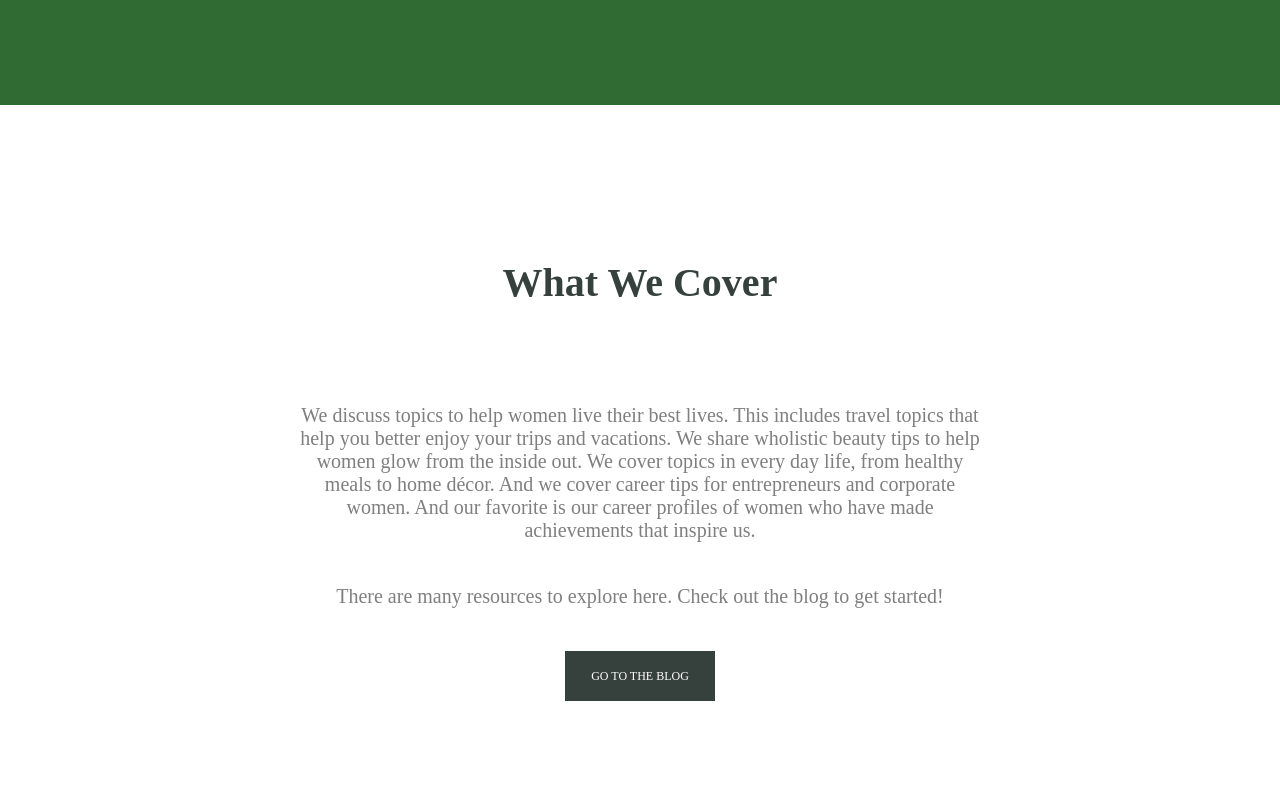
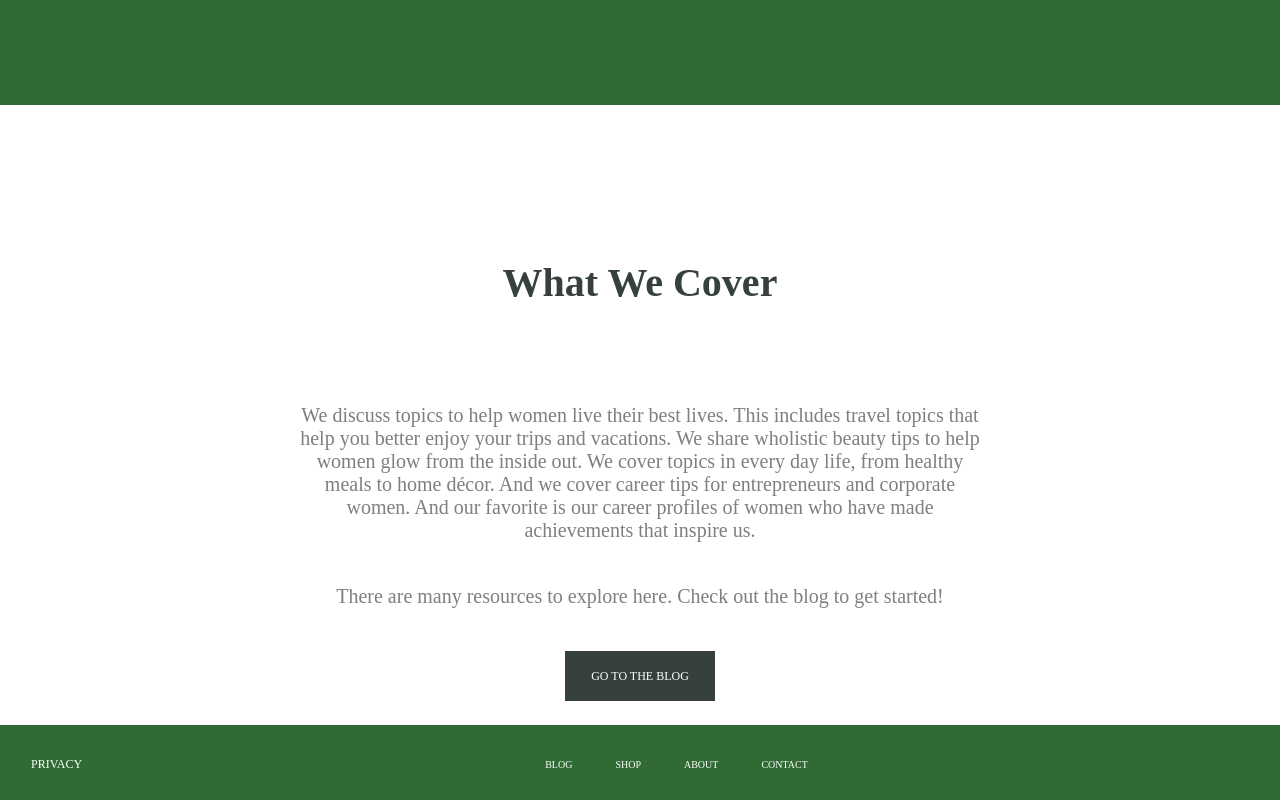
Before and after one commit to Ninodi/homework8, a plain HTML site: page index.html in a window 1280 px wide. Shown: the part 844-1644 px from the top of the page. Before the commit the page ends 1569 px from the top, so only its background shows below. Drawn offline with Linux system fonts and the light colour scheme.

Commit message:
add footer file html and css

```diff
--- a/style.css
+++ b/css/style.css
@@ -6,7 +6,7 @@
     box-sizing: border-box;
 }
 
-ul{
+nav ul{
     margin-left: -100px;
     display: flex;
     flex-direction: row;
@@ -14,11 +14,12 @@ ul{
     align-items: center;
 }
 
-li{
+nav li{
    margin-left: 100px;
 }
 
 nav a{
+    font-size: 18px;
     color: #7F7F7F;
 }
 .soc_media{
@@ -47,7 +48,7 @@ header{
 main{
     width: 100%;
 }
-section, .about, .info, .info2{
+section, footer {
     width: 100%;
 }
 .about{
@@ -149,3 +150,33 @@ section, .about, .info, .info2{
     justify-content: center;
     align-items: center;
 }
+
+footer{
+    height: 75px;
+    background-color: #306B34;
+    display: flex;
+    justify-content: flex-start;
+    align-items: center;
+}
+
+footer ul{
+    margin-left: 31px;
+    display: flex;
+    flex-direction: row;
+    flex-wrap: wrap;
+    align-items: center;
+}
+
+.footer_privacy{
+    font-size: 12px;
+    margin-right: 420px;
+}
+
+footer li{
+    margin-right: 43px;
+}
+
+footer a{
+    font-size: 10px;
+    color: #FFFFFF;
+}
--- a/index.html
+++ b/index.html
@@ -4,7 +4,7 @@
     <meta charset="UTF-8">
     <meta http-equiv="X-UA-Compatible" content="IE=edge">
     <meta name="viewport" content="width=device-width, initial-scale=1.0">
-    <link rel="stylesheet" href="style.css">
+    <link rel="stylesheet" href="css/style.css">
     <title>Document</title>
 </head>
 <body>
@@ -67,5 +67,24 @@
             </div>
         </section>
     </main>
+    <footer>
+        <ul>
+            <li>
+                <a class="footer_privacy" href="#">PRIVACY</a>
+            </li>
+            <li>
+                <a href="#">BLOG</a>
+            </li>
+            <li>
+                <a href="#">SHOP</a>
+            </li>
+            <li>
+                <a href="#">ABOUT</a>
+            </li>
+            <li>
+                <a href="#">CONTACT</a>
+            </li>
+        </ul>
+    </footer>
 </body>
 </html>
```
